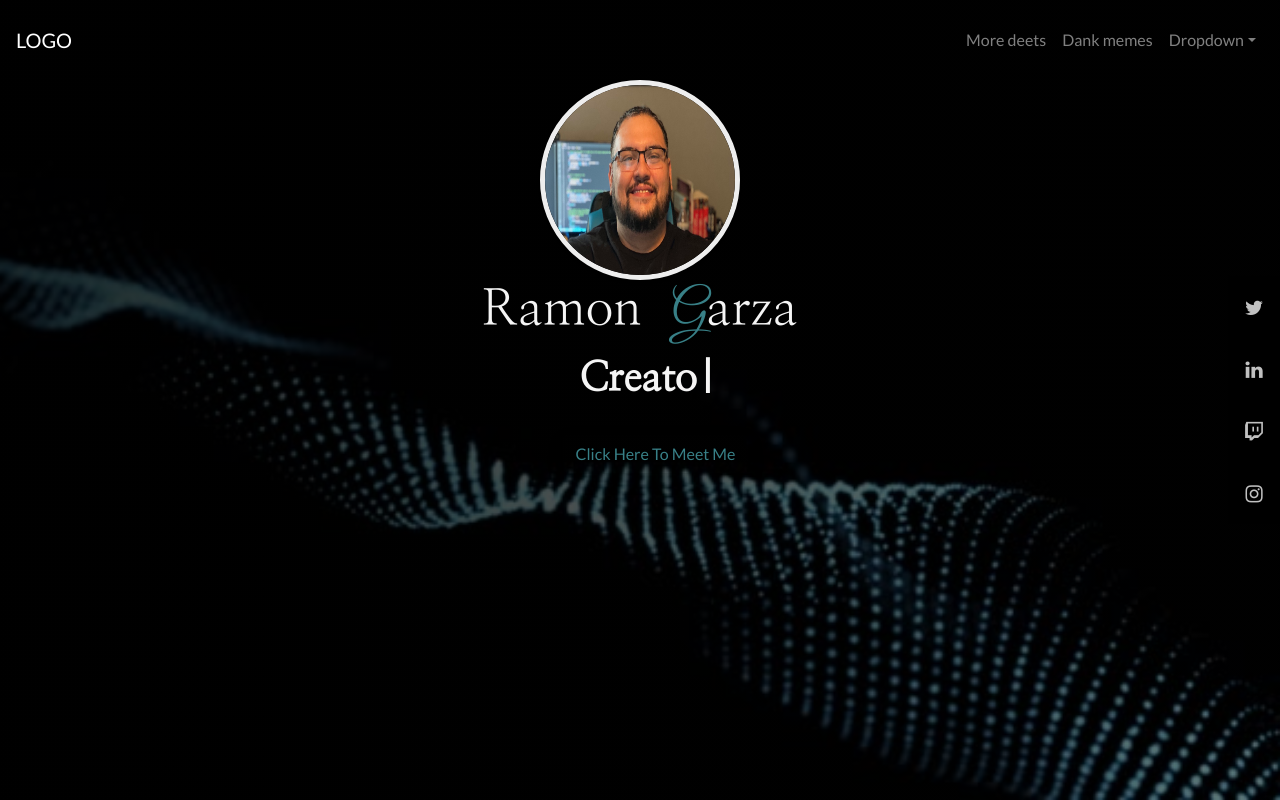
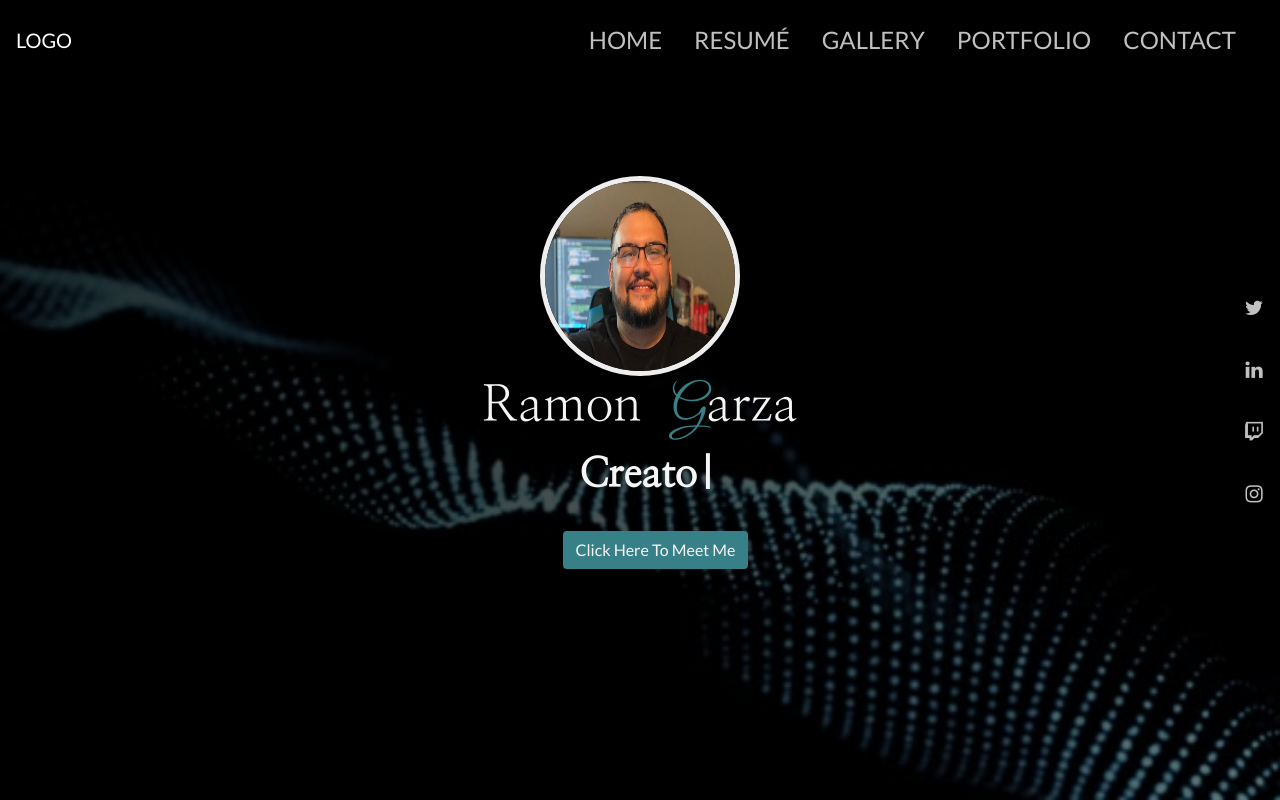
Before and after one commit to Ramong06/portfolio-website, a React (Create React App) app: page / in a window 1280 px wide. Built offline with nearby package versions, Linux system fonts and the light colour scheme; the HTML template or start-up script is replaced by a standard one.

Commit message:
changed navbar and styling to homepage

```diff
--- a/src/components/AboutModal/styles.css
+++ b/src/components/AboutModal/styles.css
@@ -1,8 +1,19 @@
 .about-me-button {
-  color: #388087 !important;
-  background-color: transparent !important;
+  color: whitesmoke !important;
+  background-color: #388087 !important;
   box-shadow: 0 6px 18px 0 rgba(0, 0, 0, 0.1) !important;
   border: 0.5px solid transparent !important;
+}
+
+.about-me-button:hover:before {
+  transform: scale(1.2);
+  filter: blur(3px);
+}
+
+.about-me-button:hover {
+  color: #388087;
+  box-shadow: 0 0 15px #01ffc4b1 !important;
+  text-shadow: 0 0 15px #388087;
 }
 
 .modal-close-btn {
--- a/src/components/Hero/index.js
+++ b/src/components/Hero/index.js
@@ -51,7 +51,8 @@ const Hero = () => {
             <Navbar2 />
             <Container fluid="md">
                 <Sidebar />
-                <Row className="justify-content-center">
+                <Row className="justify-content-center pt-5"></Row>
+                <Row className="justify-content-center pt-5" id="home-row" >
                     <img className="myPicImage" src={MyPic} alt="male-in-front-of-computer" />
                 </Row>
                 <Row className="justify-content-center">
--- a/src/components/Navbar/index.js
+++ b/src/components/Navbar/index.js
@@ -14,7 +14,7 @@ const Navbar = () => {
 
     return (
         <>
-        <IconContext.Provider value={{color: "rgba(245, 245, 245, 0.79)"}}>
+        <IconContext.Provider value={{color: "#000"}}>
         <div className="navbar">
             <Link to="#" className="menu-bars">
                 <FaIcons.FaBars onClick={ showSidebar }/>
--- a/src/components/Navbar2/index.js
+++ b/src/components/Navbar2/index.js
@@ -1,7 +1,7 @@
 import React from 'react';
+import "./styles.css";
 import Navbar from "react-bootstrap/Navbar";
 import Nav from "react-bootstrap/Nav";
-import NavDropdown from "react-bootstrap/NavDropdown";
 
 
 const Navbar2 = () => {
@@ -12,21 +12,14 @@ const Navbar2 = () => {
                 <Navbar.Toggle aria-controls="responsive-navbar-nav" />
                 <Navbar.Collapse id="responsive-navbar-nav">
                     <Nav className="ml-auto">
-
                     <Nav className="ml-auto">
-                    <Nav.Link href="#deets">More deets</Nav.Link>
-                    <Nav.Link eventKey={2} href="#memes">
-                            Dank memes
-                    </Nav.Link>
-                    <NavDropdown title="Dropdown" id="collasible-nav-dropdown">
-                        <NavDropdown.Item href="#action/3.1">Action</NavDropdown.Item>
-                        <NavDropdown.Item href="#action/3.2">Another action</NavDropdown.Item>
-                        <NavDropdown.Item href="#action/3.3">Something</NavDropdown.Item>
-                        <NavDropdown.Divider />
-                        <NavDropdown.Item href="#action/3.4">Separated link</NavDropdown.Item>
-                    </NavDropdown>
-                        </Nav>
-                        </Nav>
+                    <Nav.Link href="/"><span className="navbar-link">HOME</span></Nav.Link>
+                    <Nav.Link eventKey={2} href="/resume"><span className="navbar-link">RESUMÉ</span></Nav.Link>
+                    <Nav.Link eventKey={3} href="/gallery"><span className="navbar-link">GALLERY</span></Nav.Link>
+                    <Nav.Link eventKey={4} href="/portfolio"><span className="navbar-link">PORTFOLIO</span></Nav.Link>
+                    <Nav.Link eventKey={5} href="/contact"><span className="navbar-link">CONTACT</span></Nav.Link>
+                    </Nav>
+                    </Nav>
                 </Navbar.Collapse>
             </Navbar>
         </div>
--- a/src/components/Navbar2/styles.css
+++ b/src/components/Navbar2/styles.css
@@ -3,71 +3,29 @@
     height: 80px;
     display: flex;
     justify-content: center;
+    margin-right: 20px;
     right: 0;
 }
 
-.menu-bars {
-    margin-left: 1rem;
-    font-size: 2rem;
-    background: none;
-    display: flex;
+.navbar-link {
+  position: relative;
+  width: 60px;
+  height: 60px;
+  text-align: center;
+  line-height: 60px;
+  font-size: 24px;
+  color: rgb(193, 191, 191);
+  transition: .5s;
 }
 
-.nav-menu {
-    background-color: black;
-    width: 200px;
-    height: 100vh;
-    display: flex;
-    justify-content: center;
-    position: fixed;
-    top: 0;
-    left: -100%;
-    transition: 850ms;
+.navbar-link:hover:before {
+  transform: scale(1.2);
+  filter: blur(3px);
 }
 
-.nav-menu.active {
-    left: 0;
-    transition: 350ms;
-}
-
-.nav-text {
-    display: flex;
-    justify-content: flex-start;
-    align-items: center;
-    padding: 8px, 0px, 8px, 16px;
-    list-style: none;
-    height: 60px;
-}
-
-.nav-text a {
-    text-decoration: none;
-    color: rgba(245, 245, 245, 0.79);
-    font-size: 18px;
-    width: 95%;
-    height: 100%;
-    display: flex;
-    align-items: center;
-    padding: 0 16px;
-    border-radius: 4px;
-}
-
-.nav-text a:hover {
-    background-color: black;
-    color: whitesmoke;
-}
-
-.nav-menu-items {
-    width: 100%;
-
-}
-
-.navbar-toggle {
-    background-color: transparent;
-    width: 100%;
-    height: 80px;
-    display: flex;
-    justify-content: flex-start;
-    align-items: center;
+.navbar-link:hover {
+  color: #388087;
+  text-shadow: 0 0 15px #01ffc4b1;
 }
 
 span {
```
Also changed, not shown: src/components/Hero/styles.css (line endings or trailing spaces).
